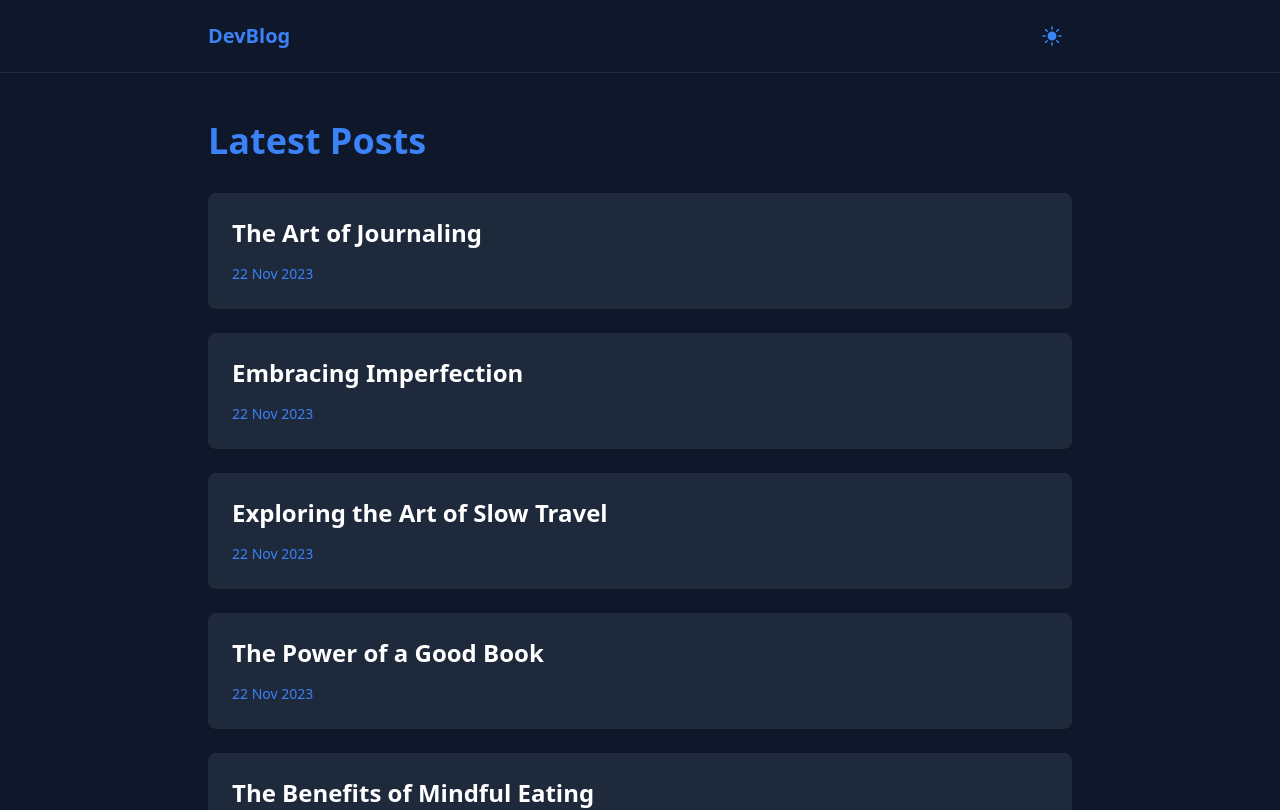
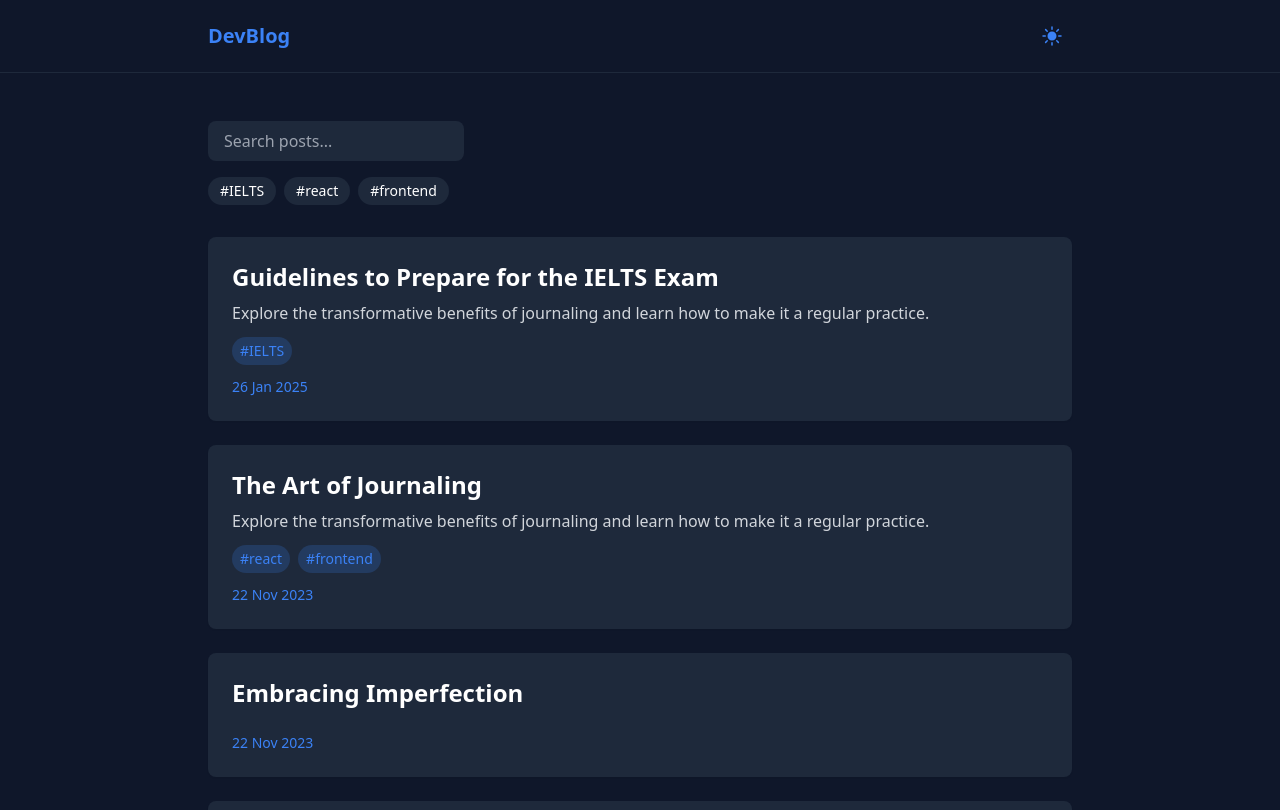
Before and after one commit to mrif449/fardin-s-diary, a Next.js app: page / in a window 1280 px wide. Shown: the top 810 px of the page. Built offline with nearby package versions, Linux system fonts and the light colour scheme.

Commit message:
blog and search feature added

```diff
--- /dev/null
+++ b/src/blogs/blog0.md
@@ -0,0 +1,162 @@
+---
+title: Guidelines to Prepare for the IELTS Exam
+date: "2025-01-26"
+tags: ["IELTS"]
+summary: "Explore the transformative benefits of journaling and learn how to make it a regular practice."
+---
+
+Preparing for the IELTS exam requires a structured and strategic
+approach. Here is a step-by-step guideline to help you get ready
+effectively:
+
+### **Step 1: Understand the Test Format**
+
+Familiarize yourself with the structure, timing, and types of questions
+in each section:
+
+-   **Listening:** 4 sections, 40 questions, 30 minutes + 10 minutes for
+    > transferring answers.
+
+-   **Reading:** 3 sections, 40 questions, 60 minutes.
+
+-   **Writing:** 2 tasks (150 and 250 words), 60 minutes.
+
+-   **Speaking:** 3 parts (11-14 minutes).
+
+**Tip:** Download the official IELTS guide or visit the official website
+to learn about the test types (Academic vs. General Training).
+
+### **Step 2: Assess Your Current Level**
+
+Take a practice test to evaluate your strengths and weaknesses in
+Listening, Reading, Writing, and Speaking. This will help you:
+
+-   Identify areas that need improvement.
+
+-   Set realistic goals.
+
+### **Step 3: Create a Study Plan**
+
+Allocate sufficient time for preparation based on your target score and
+current level. A typical study schedule could look like this:
+
+-   **1-2 months:** Daily 2-3 hours of focused practice.
+
+-   **3-6 months:** Weekly practice with steady improvements.
+
+**Daily Practice Routine Example:**
+
+-   **1 hour:** Listening practice.
+
+-   **1 hour:** Reading or Writing practice.
+
+-   **30 minutes:** Vocabulary building.
+
+-   **15-30 minutes:** Speaking practice.
+
+### **Step 4: Develop Skills for Each Section**
+
+#### **Listening**
+
+-   Practice listening to various English accents (e.g., British,
+    > American, Australian).
+
+-   Use resources like podcasts, TED Talks, and news channels.
+
+-   Familiarize yourself with question types: multiple-choice,
+    > fill-in-the-blank, matching, etc.
+
+-   Improve note-taking skills to capture key points.
+
+#### **Reading**
+
+-   Practice skimming and scanning techniques to locate information
+    > quickly.
+
+-   Read academic and general texts such as articles, reports, and
+    > essays.
+
+-   Focus on time management---complete 3 passages within 60 minutes.
+
+-   Work on question types: True/False/Not Given, matching headings,
+    > sentence completion, etc.
+
+#### **Writing**
+
+-   Task 1: Learn to describe graphs, charts, and processes (Academic)
+    > or write formal/informal letters (General Training).
+
+-   Task 2: Practice writing essays with clear introductions, body
+    > paragraphs, and conclusions.
+
+-   Focus on grammar, vocabulary, coherence, and cohesion.
+
+-   Time yourself to write Task 1 in 20 minutes and Task 2 in 40
+    > minutes.
+
+-   Get feedback from teachers or peers.
+
+#### **Speaking**
+
+-   Practice speaking about familiar topics (e.g., hobbies, travel,
+    > education).
+
+-   Record yourself to analyze pronunciation, fluency, and grammar.
+
+-   Use IELTS cue cards to prepare for Part 2 of the test.
+
+-   Simulate full speaking tests with a partner or tutor.
+
+### **Step 5: Improve Vocabulary and Grammar**
+
+-   Learn topic-specific vocabulary (e.g., education, environment,
+    > health).
+
+-   Practice using synonyms and collocations.
+
+-   Focus on accurate grammar usage: tenses, articles, prepositions,
+    > etc.
+
+-   Keep a vocabulary notebook to review words regularly.
+
+### **Step 6: Use Practice Materials**
+
+-   **Official IELTS Practice Materials:** Use resources from Cambridge
+    > IELTS, IDP, or the British Council.
+
+-   **Mobile Apps:** Download apps like IELTS Prep or BBC Learning
+    > English.
+
+-   **Mock Tests:** Take full-length mock tests to simulate the exam
+    > experience.
+
+### **Step 7: Focus on Time Management**
+
+-   Practice under timed conditions to get used to the pressure.
+
+-   Divide your time effectively for each section.
+
+-   Learn to move on quickly if you're stuck on a question.
+
+### **Step 8: Take Care of Your Mental and Physical Health**
+
+-   Get adequate rest and sleep before the exam day.
+
+-   Stay hydrated and maintain a balanced diet.
+
+-   Practice relaxation techniques to manage test anxiety.
+
+### **Step 9: Attend Preparation Classes (Optional)**
+
+-   Join IELTS preparation courses or hire a tutor for guided practice.
+
+-   Participate in group study sessions or online forums to share tips
+    > and resources.
+
+### **Step 10: Review Test Day Procedures**
+
+-   Know the rules and guidelines for the test center.
+
+-   Prepare your documents (e.g., passport, ID) in advance.
+
+-   Arrive early to avoid stress on test day.
--- a/src/blogs/blogs(10).md
+++ b/src/blogs/blogs(10).md
@@ -1,9 +1,8 @@
 ---
 title: The Art of Journaling
 date: "2023-11-22T14:30:00"
-coverImage: "/images/blog7.jpg"
-slug: "blog7"
-description: "Explore the transformative benefits of journaling and learn how to make it a regular practice."
+tags: ["react", "frontend"]
+summary: "Explore the transformative benefits of journaling and learn how to make it a regular practice."
 ---
 
 ## The Art of Journaling
--- a/src/components/BlogCard.js
+++ b/src/components/BlogCard.js
@@ -1,7 +1,7 @@
 import Link from 'next/link'
 import { format } from 'date-fns'
 
-export default function BlogCard({ blog }) {
+export default function BlogCard({ blog, onTagClick }) {
   return (
     <Link href={`/blog/${blog.slug}`} legacyBehavior>
       <div className="bg-light-secondary dark:bg-dark-secondary rounded-lg p-6 hover:transform hover:scale-[1.01] transition-all duration-200 cursor-pointer shadow-sm">
@@ -11,7 +11,25 @@ export default function BlogCard({ blog }) {
         <p className="text-gray-700 dark:text-gray-300 mb-3">
           {blog.frontmatter.summary}
         </p>
-        <span className="text-primary text-sm">
+
+        <div className="flex flex-wrap gap-2 mt-2">
+          {Array.isArray(blog.frontmatter.tags) &&
+            blog.frontmatter.tags.map(tag => (
+              <span
+                key={tag}
+                onClick={(e) => {
+                  e.stopPropagation()
+                  onTagClick(tag)
+                }}
+                className="px-2 py-1 text-sm rounded-full bg-primary bg-opacity-20 text-primary hover:bg-opacity-30 cursor-pointer"
+              >
+                #{tag}
+              </span>
+            ))
+          }
+        </div>
+
+        <span className="text-primary text-sm block mt-3">
           {format(new Date(blog.frontmatter.date), 'dd MMM yyyy')}
         </span>
       </div>
--- a/src/pages/blog/[slug].js
+++ b/src/pages/blog/[slug].js
@@ -23,7 +23,10 @@ export async function getStaticProps({ params }) {
 
   return {
     props: {
-      frontmatter: data,
+      frontmatter: {
+        ...data,
+        tags: data.tags || []
+      },
       content,
       slug: params.slug
     }
@@ -43,6 +46,19 @@ export default function BlogPost({ frontmatter, content }) {
           </span>
         </div>
 
+        {Array.isArray(frontmatter.tags) && frontmatter.tags.length > 0 && (
+          <div className="flex flex-wrap gap-2 mb-6">
+            {frontmatter.tags.map(tag => (
+              <span
+                key={tag}
+                className="px-2 py-1 text-sm rounded-full bg-primary bg-opacity-20 text-primary"
+              >
+                #{tag}
+              </span>
+            ))}
+          </div>
+        )}
+
         <div
           className="prose dark:prose-invert max-w-none"
           dangerouslySetInnerHTML={{ __html: marked(content) }}
--- a/src/pages/index.js
+++ b/src/pages/index.js
@@ -1,4 +1,5 @@
-import { useState } from 'react'
+import { useState, useEffect } from 'react'
+import { useRouter } from 'next/router'
 import fs from 'fs'
 import path from 'path'
 import matter from 'gray-matter'
@@ -15,42 +16,110 @@ export async function getStaticProps() {
     const { data } = matter(markdownWithMeta)
     return {
       slug: filename.replace('.md', ''),
-      frontmatter: data
+      frontmatter: {
+        ...data,
+        tags: data.tags || [] // Ensure tags always exist as array
+      }
     }
   }).sort((a, b) => new Date(b.frontmatter.date) - new Date(a.frontmatter.date))
 
+  // Get all unique tags safely
+  const allTags = [...new Set(
+    blogs.flatMap(blog => blog.frontmatter.tags)
+  )].filter(tag => typeof tag === 'string')
+
   return {
     props: {
-      allBlogs: blogs, // Return all blogs instead of sliced
+      allBlogs: blogs,
+      allTags: allTags || []
     }
   }
 }
 
-export default function Home({ allBlogs }) {
+export default function Home({ allBlogs = [], allTags = [] }) {
+  const router = useRouter()
   const [currentPage, setCurrentPage] = useState(1)
+  const [searchQuery, setSearchQuery] = useState('')
+  const [selectedTag, setSelectedTag] = useState(router.query.tag || '')
 
-  // Calculate paginated blogs
+  // Filter blogs
+  const filteredBlogs = allBlogs.filter(blog => {
+    const matchesSearch = blog.frontmatter.title.toLowerCase().includes(searchQuery.toLowerCase())
+    const matchesTag = !selectedTag || blog.frontmatter.tags.includes(selectedTag)
+    return matchesSearch && matchesTag
+  })
+
+  // Pagination
   const startIndex = (currentPage - 1) * BLOGS_PER_PAGE
   const endIndex = startIndex + BLOGS_PER_PAGE
-  const blogs = allBlogs.slice(startIndex, endIndex)
-  const totalPages = Math.ceil(allBlogs.length / BLOGS_PER_PAGE)
+  const blogs = filteredBlogs.slice(startIndex, endIndex)
+  const totalPages = Math.ceil(filteredBlogs.length / BLOGS_PER_PAGE)
+
+  useEffect(() => {
+    setCurrentPage(1)
+  }, [searchQuery, selectedTag])
+
+  const handleTagClick = (tag) => {
+    setSelectedTag(tag === selectedTag ? '' : tag)
+    router.push(tag === selectedTag ? '/' : `/?tag=${tag}`, undefined, { shallow: true })
+  }
 
   return (
     <Layout>
       <div className="max-w-4xl mx-auto px-4 py-12">
-        <h1 className="text-4xl font-bold text-primary mb-8">Latest Posts</h1>
+        <div className="mb-8 space-y-4">
+          <div className="flex justify-between items-center">
+            <div className="w-64">
+              <input
+                type="text"
+                placeholder="Search posts..."
+                className="w-full px-4 py-2 rounded-lg bg-light-secondary dark:bg-dark-secondary text-black dark:text-white focus:outline-none focus:ring-2 focus:ring-primary"
+                value={searchQuery}
+                onChange={(e) => setSearchQuery(e.target.value)}
+              />
+            </div>
+          </div>
+
+          <div className="flex flex-wrap gap-2">
+            {Array.isArray(allTags) && allTags.map(tag => (
+              <button
+                key={tag}
+                onClick={() => handleTagClick(tag)}
+                className={`px-3 py-1 rounded-full text-sm ${
+                  selectedTag === tag
+                    ? 'bg-primary text-white'
+                    : 'bg-light-secondary dark:bg-dark-secondary text-black dark:text-white hover:opacity-80'
+                }`}
+              >
+                #{tag}
+              </button>
+            ))}
+          </div>
+        </div>
 
         <div className="grid gap-6">
-          {blogs.map((blog, index) => (
-            <BlogCard key={index} blog={blog} />
-          ))}
+          {blogs.length > 0 ? (
+            blogs.map((blog, index) => (
+              <BlogCard
+                key={index}
+                blog={blog}
+                onTagClick={handleTagClick}
+              />
+            ))
+          ) : (
+            <p className="text-center text-gray-500 dark:text-gray-400">
+              No posts found matching your criteria.
+            </p>
+          )}
         </div>
 
-        <Pagination
-          currentPage={currentPage}
-          totalPages={totalPages}
-          onPageChange={setCurrentPage}
-        />
+        {totalPages > 1 && (
+          <Pagination
+            currentPage={currentPage}
+            totalPages={totalPages}
+            onPageChange={setCurrentPage}
+          />
+        )}
       </div>
     </Layout>
   )
--- a/src/styles/globals.css
+++ b/src/styles/globals.css
@@ -31,3 +31,7 @@
 .dark .prose h2 {
   @apply text-white;
 }
+
+input::placeholder {
+  @apply text-gray-500 dark:text-gray-400;
+}
```
